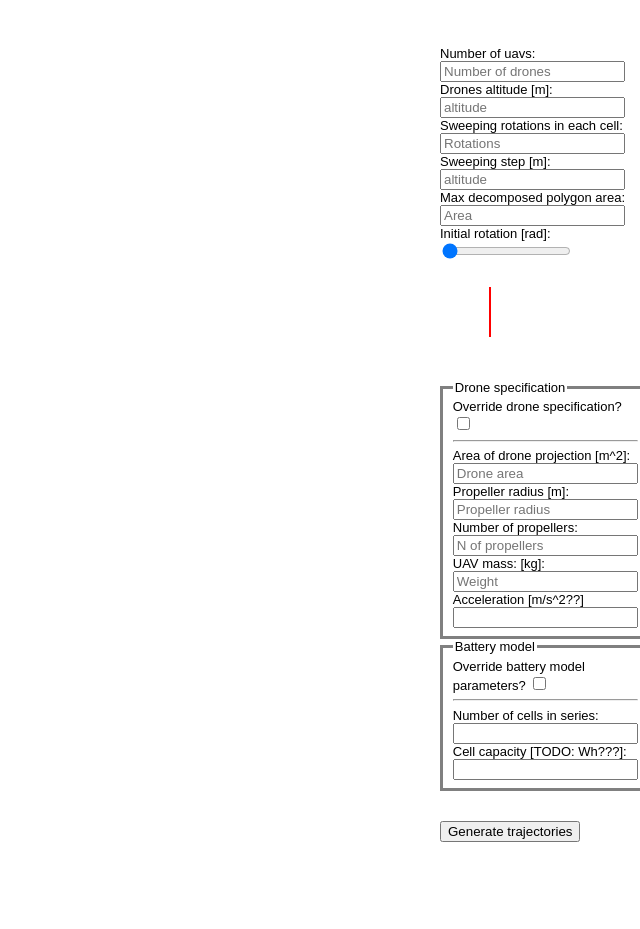
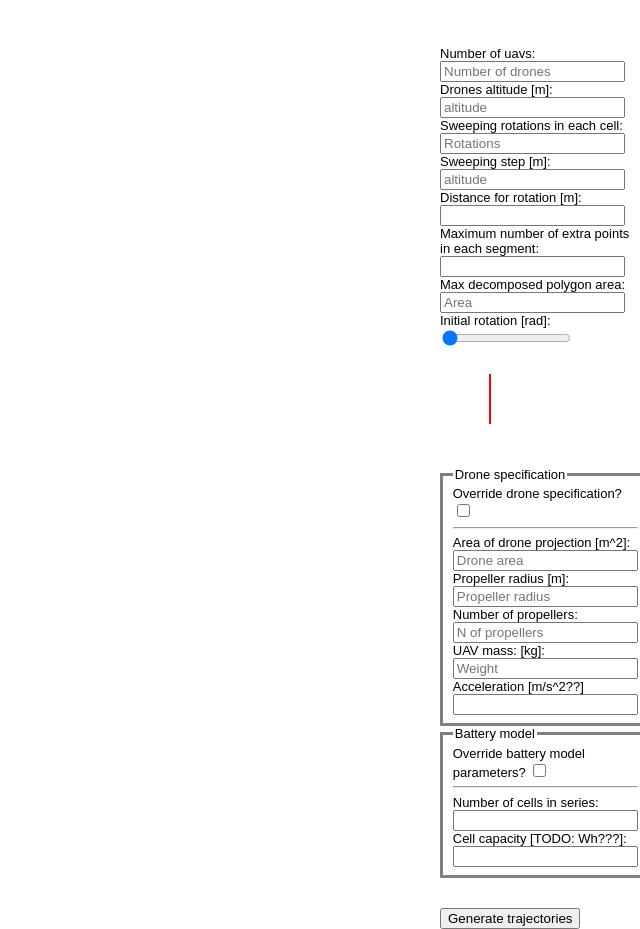
Before and after one commit to ddatsko/thesis_gui, a Flask app: page / in a window 1280 px wide. Shown: the part 187-1116 px from the top of the page, without its empty margins (640-1280 px from the left). Before the commit the page ends 1029 px from the top, so only its background shows below. Run offline with Flask 2, Linux system fonts and the light colour scheme; some libraries are stand-ins or nearby versions.

Commit message:
Added new parameters

```diff
--- a/app.py
+++ b/app.py
@@ -26,7 +26,6 @@ def generate_drones_paths(generate_req) -> GeneratePathsResponse or None:
 
 
 def send_path_to_service(path, service):
-    print(last_generated_paths)
     service_list = rosservice.get_service_list()
     if service not in service_list:
         return False, "Service not in service list"
@@ -64,6 +63,8 @@ def generate_trajectories():
         generate_req.decomposition_rotation = float(json_data["init-rotation"])
         generate_req.max_polygon_area = float(json_data["max-piece-area"] or 0)
         generate_req.drones_altitude = int(json_data["altitude"])
+        generate_req.distance_for_turning = float(json_data["distance-for-rotation"])
+        generate_req.max_number_of_extra_points = int(json_data["max-extra-points"])
 
         # TODO: check this. Maybe, give the choice to user
         generate_req.no_improvement_cycles_before_stop = 100
@@ -89,8 +90,8 @@ def generate_trajectories():
 def load_paths():
     json_data = json.loads(request.data.decode('utf-8'))
     paths_to_load = json_data["uav_topic"]
+    print("PATHS TO LOAD", paths_to_load)
     services_used = set()
-    print("LAST GENERATED: ", last_generated_paths)
     for path_ind, service in paths_to_load:
         if not service or service in services_used:
             continue
@@ -114,4 +115,4 @@ def get_services():
 
 
 if __name__ == '__main__':
-    app.run(host="10.0.1.235")
+    app.run(host="127.0.0.1", port=5000)
--- a/templates/google.html
+++ b/templates/google.html
@@ -519,6 +519,9 @@
           <label for="rotations-per-cell">Sweeping rotations in each cell: </label> <input type="number" min="1" step="1" placeholder="Rotations" id="rotations-per-cell" name="rotations-per-cell" required>
 
           <label for="sweeping-step">Sweeping step [m]: </label> <input type="number" min="1" step="0.1" placeholder="altitude" id="sweeping-step" name="sweeping-step"  required>
+          <label for="distance-for-rotation">Distance for rotation [m]: </label><input type="number" min="0.1" step="0.1" name="distance-for-rotation" id="distance-for-rotation" required>
+          <label for="max-extra-points">Maximum number of extra points in each segment: </label><input type="number" min="0" step="1" name="max-extra-points" id="max-extra-points" required>
+
           <label for="max-piece-area">Max decomposed polygon area: </label> <input type="number" min="1" step="any" placeholder="Area" name="max-piece-area" id="max-piece-area">
           <label for="init-rotation">Initial rotation [rad]: <span id="rotation-value"></span> </label><input type="range" min="0" max="3.14"
                                                                                                         step="0.01" name="init-rotation"
```
